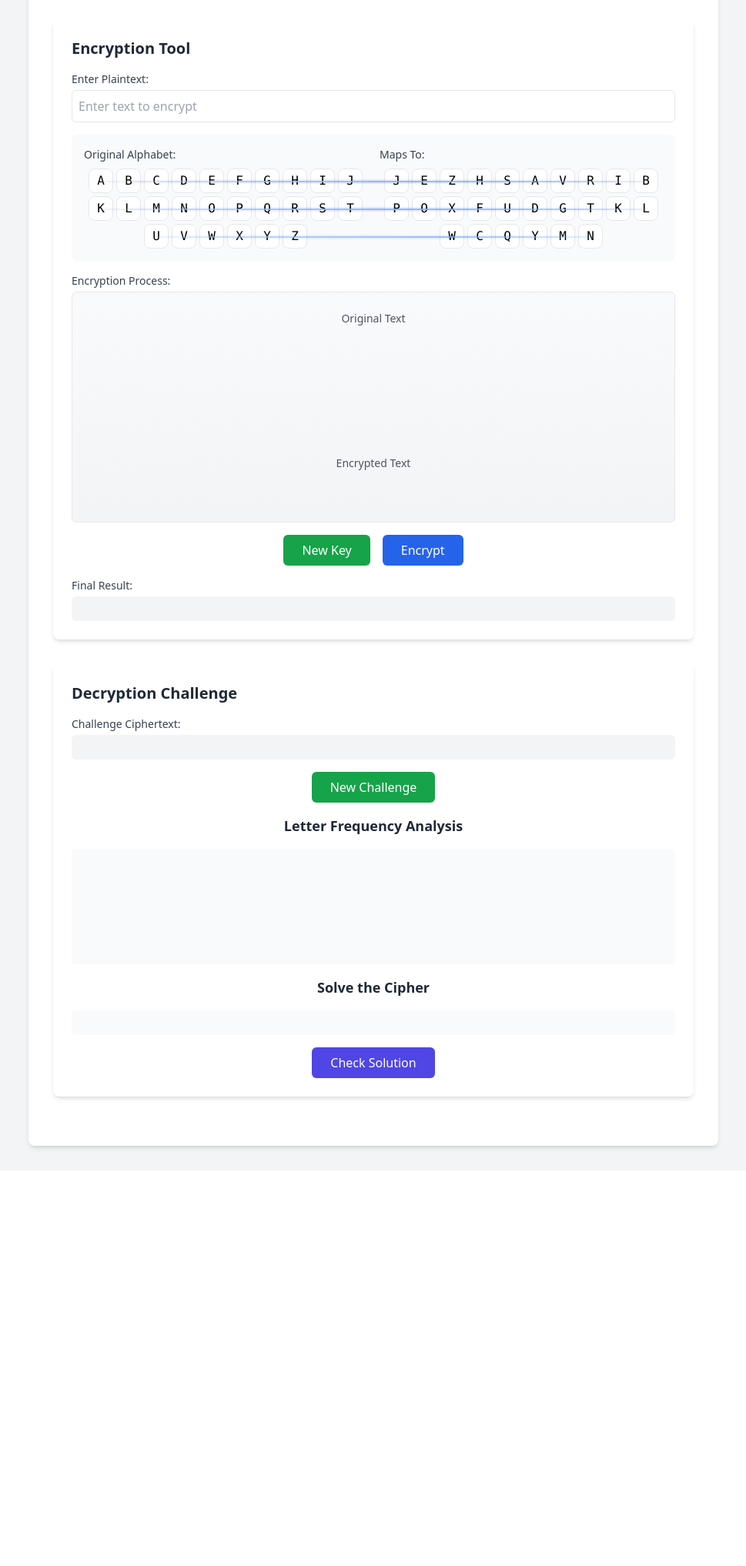
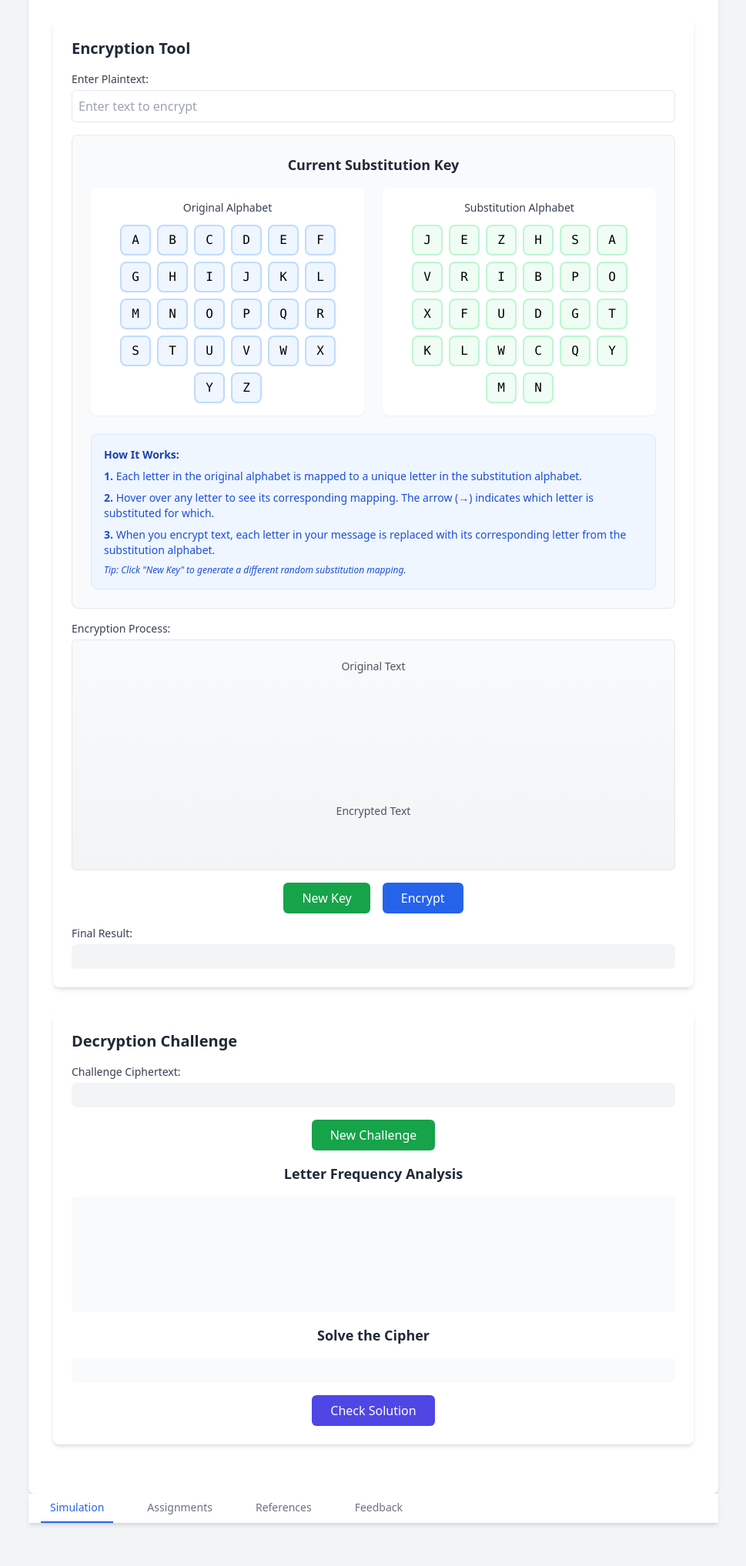
Before and after one commit to krishnasairammalapaka/IIITVLAB, a Flask app: page /mono-alphabetic/simulation in a window 1280 px wide. Shown: the part 290-2325 px from the top of the page at 77% size, without its empty margins (155-1124 px from the left). Before the commit the page ends 1788 px from the top, so only its background shows below. Run offline with Flask 2, Linux system fonts and the light colour scheme; the visitor is signed in with stand-in values (Sample User, id 1); some libraries are stand-ins or nearby versions.

Commit message:
completed the full mono-lithic

```diff
--- a/app.py
+++ b/app.py
@@ -1,5 +1,6 @@
 from flask import Flask, render_template, redirect, url_for, flash, jsonify, session
 from functools import wraps
+from routes.mono_alphabetic import mono_alphabetic_bp
 
 app = Flask(__name__)
 app.secret_key = 'your-secret-key-here'  # Change this to a secure secret key
@@ -37,12 +38,6 @@
 def shift_cipher():
     # Redirect to the aim page when clicking the main card
     return redirect(url_for('shift_cipher_aim'))
-
-@app.route('/mono-alphabetic')
-@login_required
-def mono_alphabetic():
-    # Redirect to the aim page when clicking the main card
-    return redirect(url_for('mono_alphabetic_aim'))
 
 @app.route('/one-time-pad')
 @login_required
@@ -127,46 +122,8 @@
 def shift_cipher_feedback():
     return render_template('pages/shift-cipher/feedback.html')
 
-# Add these routes for mono-alphabetic cipher pages
-@app.route('/mono-alphabetic/aim')
-@login_required
-def mono_alphabetic_aim():
-    return render_template('pages/mono-alphabetic/aim.html')
-
-@app.route('/mono-alphabetic/theory')
-@login_required
-def mono_alphabetic_theory():
-    return render_template('pages/mono-alphabetic/theory.html')
-
-@app.route('/mono-alphabetic/objective')
-@login_required
-def mono_alphabetic_objective():
-    return render_template('pages/mono-alphabetic/objective.html')
-
-@app.route('/mono-alphabetic/procedure')
-@login_required
-def mono_alphabetic_procedure():
-    return render_template('pages/mono-alphabetic/procedure.html')
-
-@app.route('/mono-alphabetic/simulation')
-@login_required
-def mono_alphabetic_simulation():
-    return render_template('pages/mono-alphabetic/simulation.html')
-
-@app.route('/mono-alphabetic/assignment')
-@login_required
-def mono_alphabetic_assignment():
-    return render_template('pages/mono-alphabetic/assignment.html')
-
-@app.route('/mono-alphabetic/reference')
-@login_required
-def mono_alphabetic_reference():
-    return render_template('pages/mono-alphabetic/reference.html')
-
-@app.route('/mono-alphabetic/feedback')
-@login_required
-def mono_alphabetic_feedback():
-    return render_template('pages/mono-alphabetic/feedback.html')
+# Register the blueprint
+app.register_blueprint(mono_alphabetic_bp)
 
 if __name__ == '__main__':
     app.run(debug=True)
--- /dev/null
+++ b/routes/mono_alphabetic.py
@@ -0,0 +1,61 @@
+from flask import Blueprint, render_template
+from functools import wraps
+from flask import session, redirect, url_for
+
+# Create blueprint with a unique name
+mono_alphabetic_bp = Blueprint('mono_alphabetic', __name__)
+
+# Login required decorator
+def login_required(f):
+    @wraps(f)
+    def decorated_function(*args, **kwargs):
+        if 'user' not in session:
+            return redirect(url_for('login'))
+        return f(*args, **kwargs)
+    return decorated_function
+
+@mono_alphabetic_bp.route('/mono-alphabetic')
+@login_required
+def index():
+    # Redirect to the aim page when clicking the main card
+    return redirect(url_for('mono_alphabetic.aim'))
+
+@mono_alphabetic_bp.route('/mono-alphabetic/aim')
+@login_required
+def aim():
+    return render_template('pages/mono-alphabetic/aim.html')
+
+@mono_alphabetic_bp.route('/mono-alphabetic/theory')
+@login_required
+def theory():
+    return render_template('pages/mono-alphabetic/theory.html')
+
+@mono_alphabetic_bp.route('/mono-alphabetic/objective')
+@login_required
+def objective():
+    return render_template('pages/mono-alphabetic/objective.html')
+
+@mono_alphabetic_bp.route('/mono-alphabetic/procedure')
+@login_required
+def procedure():
+    return render_template('pages/mono-alphabetic/procedure.html')
+
+@mono_alphabetic_bp.route('/mono-alphabetic/simulation')
+@login_required
+def simulation():
+    return render_template('pages/mono-alphabetic/simulation.html')
+
+@mono_alphabetic_bp.route('/mono-alphabetic/assignment')
+@login_required
+def assignment():
+    return render_template('pages/mono-alphabetic/assignment.html')
+
+@mono_alphabetic_bp.route('/mono-alphabetic/reference')
+@login_required
+def reference():
+    return render_template('pages/mono-alphabetic/reference.html')
+
+@mono_alphabetic_bp.route('/mono-alphabetic/feedback')
+@login_required
+def feedback():
+    return render_template('pages/mono-alphabetic/feedback.html')
--- a/templates/index.html
+++ b/templates/index.html
@@ -8,7 +8,7 @@
         <p class="text-gray-600 text-sm">Learn about breaking classical shift ciphers</p>
     </a>
 
-    <a href="{{ url_for('mono_alphabetic') }}" class="bg-white p-6 rounded-lg shadow-md hover:shadow-lg transition duration-300 card-hover-effect">
+    <a href="{{ url_for('mono_alphabetic.index') }}" class="bg-white p-6 rounded-lg shadow-md hover:shadow-lg transition duration-300 card-hover-effect">
         <h2 class="text-lg font-semibold text-gray-800 mb-2">Breaking the Mono-alphabetic Substitution Cipher</h2>
         <p class="text-gray-600 text-sm">Explore mono-alphabetic substitution techniques</p>
     </a>
--- a/templates/pages/mono-alphabetic/base_mono_alphabetic.html
+++ b/templates/pages/mono-alphabetic/base_mono_alphabetic.html
@@ -4,36 +4,36 @@
 <div class="max-w-4xl mx-auto">
     <!-- Navigation Tabs - Shared across all mono-alphabetic cipher pages -->
     <div class="flex flex-wrap border-b border-gray-200 mb-8">
-        <a href="{{ url_for('mono_alphabetic_aim') }}"
-           class="px-6 py-3 {% if request.endpoint == 'mono_alphabetic_aim' %}text-blue-600 border-b-2 border-blue-600 font-medium{% else %}text-gray-600 hover:text-blue-600{% endif %}">
+        <a href="{{ url_for('mono_alphabetic.aim') }}"
+           class="px-6 py-3 {% if request.endpoint == 'mono_alphabetic.aim' %}text-blue-600 border-b-2 border-blue-600 font-medium{% else %}text-gray-600 hover:text-blue-600{% endif %}">
            Aim
         </a>
-        <a href="{{ url_for('mono_alphabetic_theory') }}"
-           class="px-6 py-3 {% if request.endpoint == 'mono_alphabetic_theory' %}text-blue-600 border-b-2 border-blue-600 font-medium{% else %}text-gray-600 hover:text-blue-600{% endif %}">
+        <a href="{{ url_for('mono_alphabetic.theory') }}"
+           class="px-6 py-3 {% if request.endpoint == 'mono_alphabetic.theory' %}text-blue-600 border-b-2 border-blue-600 font-medium{% else %}text-gray-600 hover:text-blue-600{% endif %}">
            Theory
         </a>
-        <a href="{{ url_for('mono_alphabetic_objective') }}"
-           class="px-6 py-3 {% if request.endpoint == 'mono_alphabetic_objective' %}text-blue-600 border-b-2 border-blue-600 font-medium{% else %}text-gray-600 hover:text-blue-600{% endif %}">
+        <a href="{{ url_for('mono_alphabetic.objective') }}"
+           class="px-6 py-3 {% if request.endpoint == 'mono_alphabetic.objective' %}text-blue-600 border-b-2 border-blue-600 font-medium{% else %}text-gray-600 hover:text-blue-600{% endif %}">
            Objective
         </a>
-        <a href="{{ url_for('mono_alphabetic_procedure') }}"
-           class="px-6 py-3 {% if request.endpoint == 'mono_alphabetic_procedure' %}text-blue-600 border-b-2 border-blue-600 font-medium{% else %}text-gray-600 hover:text-blue-600{% endif %}">
+        <a href="{{ url_for('mono_alphabetic.procedure') }}"
+           class="px-6 py-3 {% if request.endpoint == 'mono_alphabetic.procedure' %}text-blue-600 border-b-2 border-blue-600 font-medium{% else %}text-gray-600 hover:text-blue-600{% endif %}">
            Procedure
         </a>
-        <a href="{{ url_for('mono_alphabetic_simulation') }}"
-           class="px-6 py-3 {% if request.endpoint == 'mono_alphabetic_simulation' %}text-blue-600 border-b-2 border-blue-600 font-medium{% else %}text-gray-600 hover:text-blue-600{% endif %}">
+        <a href="{{ url_for('mono_alphabetic.simulation') }}"
+           class="px-6 py-3 {% if request.endpoint == 'mono_alphabetic.simulation' %}text-blue-600 border-b-2 border-blue-600 font-medium{% else %}text-gray-600 hover:text-blue-600{% endif %}">
            Simulation
         </a>
-        <a href="{{ url_for('mono_alphabetic_assignment') }}"
-           class="px-6 py-3 {% if request.endpoint == 'mono_alphabetic_assignment' %}text-blue-600 border-b-2 border-blue-600 font-medium{% else %}text-gray-600 hover:text-blue-600{% endif %}">
+        <a href="{{ url_for('mono_alphabetic.assignment') }}"
+           class="px-6 py-3 {% if request.endpoint == 'mono_alphabetic.assignment' %}text-blue-600 border-b-2 border-blue-600 font-medium{% else %}text-gray-600 hover:text-blue-600{% endif %}">
            Assignment
         </a>
-        <a href="{{ url_for('mono_alphabetic_reference') }}"
-           class="px-6 py-3 {% if request.endpoint == 'mono_alphabetic_reference' %}text-blue-600 border-b-2 border-blue-600 font-medium{% else %}text-gray-600 hover:text-blue-600{% endif %}">
+        <a href="{{ url_for('mono_alphabetic.reference') }}"
+           class="px-6 py-3 {% if request.endpoint == 'mono_alphabetic.reference' %}text-blue-600 border-b-2 border-blue-600 font-medium{% else %}text-gray-600 hover:text-blue-600{% endif %}">
            Reference
         </a>
-        <a href="{{ url_for('mono_alphabetic_feedback') }}"
-           class="px-6 py-3 {% if request.endpoint == 'mono_alphabetic_feedback' %}text-blue-600 border-b-2 border-blue-600 font-medium{% else %}text-gray-600 hover:text-blue-600{% endif %}">
+        <a href="{{ url_for('mono_alphabetic.feedback') }}"
+           class="px-6 py-3 {% if request.endpoint == 'mono_alphabetic.feedback' %}text-blue-600 border-b-2 border-blue-600 font-medium{% else %}text-gray-600 hover:text-blue-600{% endif %}">
            Feedback
         </a>
     </div>
@@ -42,5 +42,29 @@
     <div class="bg-white p-8 rounded-lg shadow-md">
         {% block mono_alphabetic_content %}{% endblock %}
     </div>
+
+    <!-- Add this navigation section below the existing content -->
+    <div class="bg-white shadow-md mb-6">
+        <div class="max-w-7xl mx-auto px-4">
+            <nav class="flex space-x-8">
+                <a href="{{ url_for('mono_alphabetic.simulation') }}"
+                   class="px-3 py-2 text-sm font-medium {% if request.endpoint == 'mono_alphabetic.simulation' %}text-blue-600 border-b-2 border-blue-600{% else %}text-gray-500 hover:text-gray-700{% endif %}">
+                    Simulation
+                </a>
+                <a href="{{ url_for('mono_alphabetic.assignment') }}"
+                   class="px-3 py-2 text-sm font-medium {% if request.endpoint == 'mono_alphabetic.assignment' %}text-blue-600 border-b-2 border-blue-600{% else %}text-gray-500 hover:text-gray-700{% endif %}">
+                    Assignments
+                </a>
+                <a href="{{ url_for('mono_alphabetic.reference') }}"
+                   class="px-3 py-2 text-sm font-medium {% if request.endpoint == 'mono_alphabetic.reference' %}text-blue-600 border-b-2 border-blue-600{% else %}text-gray-500 hover:text-gray-700{% endif %}">
+                    References
+                </a>
+                <a href="{{ url_for('mono_alphabetic.feedback') }}"
+                   class="px-3 py-2 text-sm font-medium {% if request.endpoint == 'mono_alphabetic.feedback' %}text-blue-600 border-b-2 border-blue-600{% else %}text-gray-500 hover:text-gray-700{% endif %}">
+                    Feedback
+                </a>
+            </nav>
+        </div>
+    </div>
 </div>
 {% endblock %}
--- a/templates/pages/mono-alphabetic/simulation.html
+++ b/templates/pages/mono-alphabetic/simulation.html
@@ -17,15 +17,35 @@
             </div>
 
             <!-- Current Substitution Display -->
-            <div class="bg-gray-50 p-4 rounded-lg">
-                <div class="grid grid-cols-2 gap-4">
-                    <div>
-                        <div class="text-sm font-medium text-gray-700 mb-2">Original Alphabet:</div>
-                        <div id="current-mapping-original" class="flex flex-wrap gap-1 justify-center font-mono"></div>
+            <div class="bg-gray-50 p-6 rounded-lg border border-gray-200">
+                <h3 class="text-lg font-semibold text-gray-800 mb-4 text-center">Current Substitution Key</h3>
+                <div class="grid grid-cols-2 gap-6">
+                    <div class="bg-white p-4 rounded-lg shadow-sm">
+                        <div class="text-sm font-medium text-gray-700 mb-3 text-center">Original Alphabet</div>
+                        <div id="current-mapping-original" class="flex flex-wrap gap-2 justify-center font-mono"></div>
                     </div>
-                    <div>
-                        <div class="text-sm font-medium text-gray-700 mb-2">Maps To:</div>
-                        <div id="current-mapping-substitution" class="flex flex-wrap gap-1 justify-center font-mono"></div>
+                    <div class="bg-white p-4 rounded-lg shadow-sm">
+                        <div class="text-sm font-medium text-gray-700 mb-3 text-center">Substitution Alphabet</div>
+                        <div id="current-mapping-substitution" class="flex flex-wrap gap-2 justify-center font-mono"></div>
+                    </div>
+                </div>
+
+                <!-- Add Description Section -->
+                <div class="mt-6 p-4 bg-blue-50 rounded-lg border border-blue-100">
+                    <h4 class="text-sm font-semibold text-blue-800 mb-2">How It Works:</h4>
+                    <div class="text-sm text-blue-700 space-y-2">
+                        <p>
+                            <span class="font-semibold">1.</span> Each letter in the original alphabet is mapped to a unique letter in the substitution alphabet.
+                        </p>
+                        <p>
+                            <span class="font-semibold">2.</span> Hover over any letter to see its corresponding mapping. The arrow (→) indicates which letter is substituted for which.
+                        </p>
+                        <p>
+                            <span class="font-semibold">3.</span> When you encrypt text, each letter in your message is replaced with its corresponding letter from the substitution alphabet.
+                        </p>
+                        <p class="text-xs italic mt-2">
+                            Tip: Click "New Key" to generate a different random substitution mapping.
+                        </p>
                     </div>
                 </div>
             </div>
@@ -137,116 +157,58 @@
         existingLines.forEach(line => line.remove());
 
         alphabet.forEach((letter, index) => {
-            // Create original letter box with enhanced styling
+            // Create original letter box
             const origBox = document.createElement('div');
-            origBox.className = 'w-8 h-8 border rounded-lg flex items-center justify-center bg-white relative cursor-pointer transform transition-all duration-300 hover:shadow-md';
+            origBox.className = 'w-10 h-10 border-2 rounded-lg flex items-center justify-center bg-blue-50 border-blue-200 relative cursor-pointer transform transition-all duration-300 hover:scale-110 hover:shadow-lg hover:border-blue-400 hover:bg-blue-100';
             origBox.textContent = letter;
             origBox.id = `orig-${letter}`;
             originalDiv.appendChild(origBox);
 
-            // Create substitution letter box with enhanced styling
+            // Create substitution letter box
             const subBox = document.createElement('div');
-            subBox.className = 'w-8 h-8 border rounded-lg flex items-center justify-center bg-white relative cursor-pointer transform transition-all duration-300 hover:shadow-md';
+            subBox.className = 'w-10 h-10 border-2 rounded-lg flex items-center justify-center bg-green-50 border-green-200 relative cursor-pointer transform transition-all duration-300 hover:scale-110 hover:shadow-lg hover:border-green-400 hover:bg-green-100';
             subBox.textContent = substitutionKey[letter];
             subBox.id = `sub-${substitutionKey[letter]}`;
             substitutionDiv.appendChild(subBox);
 
-            // Add initial delay for staggered appearance
+            // Add hover effects for corresponding pairs
+            function highlightPair() {
+                const orig = document.getElementById(`orig-${letter}`);
+                const sub = document.getElementById(`sub-${substitutionKey[letter]}`);
+
+                orig.classList.add('scale-110', 'border-blue-500', 'bg-blue-200', 'z-10');
+                sub.classList.add('scale-110', 'border-green-500', 'bg-green-200', 'z-10');
+
+                // Add arrow indicator
+                const arrow = document.createElement('div');
+                arrow.className = 'absolute -right-4 top-1/2 transform -translate-y-1/2 text-blue-500 animate-bounce';
+                arrow.innerHTML = '→';
+                orig.appendChild(arrow);
+            }
+
+            function unhighlightPair() {
+                const orig = document.getElementById(`orig-${letter}`);
+                const sub = document.getElementById(`sub-${substitutionKey[letter]}`);
+
+                orig.classList.remove('scale-110', 'border-blue-500', 'bg-blue-200', 'z-10');
+                sub.classList.remove('scale-110', 'border-green-500', 'bg-green-200', 'z-10');
+
+                // Remove arrow
+                const arrow = orig.querySelector('div');
+                if (arrow) arrow.remove();
+            }
+
+            origBox.addEventListener('mouseenter', highlightPair);
+            origBox.addEventListener('mouseleave', unhighlightPair);
+            subBox.addEventListener('mouseenter', highlightPair);
+            subBox.addEventListener('mouseleave', unhighlightPair);
+
+            // Add initial animation
             setTimeout(() => {
                 origBox.style.opacity = '1';
                 subBox.style.opacity = '1';
             }, index * 50);
         });
-
-        // Add connecting lines after boxes are rendered
-        setTimeout(() => {
-            alphabet.forEach((letter, index) => {
-                const origBox = document.getElementById(`orig-${letter}`);
-                const subBox = document.getElementById(`sub-${substitutionKey[letter]}`);
-
-                if (origBox && subBox) {
-                    const origRect = origBox.getBoundingClientRect();
-                    const subRect = subBox.getBoundingClientRect();
-
-                    // Create SVG line with enhanced styling
-                    const line = document.createElement('div');
-                    line.className = 'mapping-line absolute pointer-events-none';
-                    line.style.position = 'fixed';
-                    line.style.height = '2px';
-                    line.style.background = 'linear-gradient(90deg, #93c5fd, #60a5fa)';
-                    line.style.opacity = '0';
-                    line.style.transition = 'all 0.3s ease-in-out';
-                    line.style.filter = 'drop-shadow(0 0 2px rgba(37, 99, 235, 0.2))';
-
-                    // Calculate line position and rotation
-                    const startX = origRect.left + origRect.width / 2;
-                    const startY = origRect.top + origRect.height / 2;
-                    const endX = subRect.left + subRect.width / 2;
-                    const endY = subRect.top + subRect.height / 2;
-
-                    const length = Math.sqrt(Math.pow(endX - startX, 2) + Math.pow(endY - startY, 2));
-                    const angle = Math.atan2(endY - startY, endX - startX) * 180 / Math.PI;
-
-                    line.style.width = `${length}px`;
-                    line.style.left = `${startX}px`;
-                    line.style.top = `${startY}px`;
-                    line.style.transform = `rotate(${angle}deg)`;
-                    line.style.transformOrigin = '0 0';
-
-                    document.body.appendChild(line);
-
-                    // Enhanced hover effects
-                    function highlightPair() {
-                        // Highlight boxes
-                        origBox.style.transform = 'scale(1.15)';
-                        subBox.style.transform = 'scale(1.15)';
-                        origBox.style.backgroundColor = '#bfdbfe';
-                        subBox.style.backgroundColor = '#bfdbfe';
-                        origBox.style.borderColor = '#2563eb';
-                        subBox.style.borderColor = '#2563eb';
-                        origBox.style.color = '#1e40af';
-                        subBox.style.color = '#1e40af';
-                        origBox.style.boxShadow = '0 4px 6px -1px rgba(37, 99, 235, 0.1), 0 2px 4px -1px rgba(37, 99, 235, 0.06)';
-                        subBox.style.boxShadow = '0 4px 6px -1px rgba(37, 99, 235, 0.1), 0 2px 4px -1px rgba(37, 99, 235, 0.06)';
-
-                        // Show and enhance line
-                        line.style.opacity = '1';
-                        line.style.height = '3px';
-                        line.style.filter = 'drop-shadow(0 0 4px rgba(37, 99, 235, 0.4))';
-                    }
-
-                    function unhighlightPair() {
-                        // Reset boxes
-                        origBox.style.transform = 'scale(1)';
-                        subBox.style.transform = 'scale(1)';
-                        origBox.style.backgroundColor = 'white';
-                        subBox.style.backgroundColor = 'white';
-                        origBox.style.borderColor = '#e5e7eb';
-                        subBox.style.borderColor = '#e5e7eb';
-                        origBox.style.color = 'black';
-                        subBox.style.color = 'black';
-                        origBox.style.boxShadow = 'none';
-                        subBox.style.boxShadow = 'none';
-
-                        // Hide line
-                        line.style.opacity = '0';
-                        line.style.height = '2px';
-                        line.style.filter = 'drop-shadow(0 0 2px rgba(37, 99, 235, 0.2))';
-                    }
-
-                    // Add event listeners
-                    origBox.addEventListener('mouseenter', highlightPair);
-                    origBox.addEventListener('mouseleave', unhighlightPair);
-                    subBox.addEventListener('mouseenter', highlightPair);
-                    subBox.addEventListener('mouseleave', unhighlightPair);
-
-                    // Add staggered animation for initial line appearance
-                    setTimeout(() => {
-                        line.style.opacity = '0.1';
-                    }, index * 50 + 500);
-                }
-            });
-        }, 100);
     }
 
     // Randomize substitution alphabet
@@ -536,5 +498,41 @@
         }
     `;
     document.head.appendChild(style);
+
+    // Add this CSS to your existing style element
+    const additionalStyle = document.createElement('style');
+    additionalStyle.textContent = `
+        #current-mapping-original > div,
+        #current-mapping-substitution > div {
+            opacity: 0;
+            animation: fadeInScale 0.3s ease-out forwards;
+        }
+
+        @keyframes fadeInScale {
+            0% {
+                opacity: 0;
+                transform: scale(0.9);
+            }
+            100% {
+                opacity: 1;
+                transform: scale(1);
+            }
+        }
+
+        .mapping-pair-active {
+            position: relative;
+        }
+
+        .mapping-pair-active::after {
+            content: '→';
+            position: absolute;
+            right: -1.5rem;
+            top: 50%;
+            transform: translateY(-50%);
+            color: #3b82f6;
+            animation: bounce 1s infinite;
+        }
+    `;
+    document.head.appendChild(additionalStyle);
 </script>
 {% endblock %}
```
Also changed, not shown: templates/pages/mono-alphabetic/assignment.html (added, +62 -0 lines), templates/pages/mono-alphabetic/feedback.html (added, +72 -0 lines), templates/pages/mono-alphabetic/reference.html (added, +54 -0 lines).
